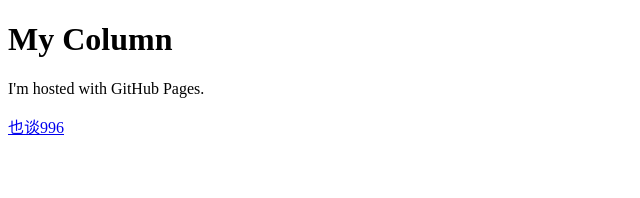
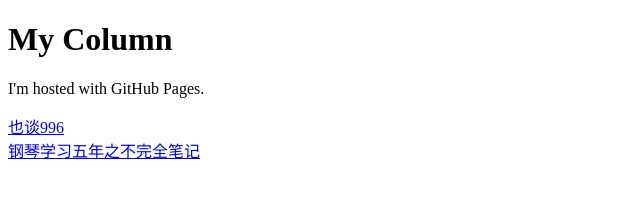
Before and after one commit to shunner/josephyu19850119.github.io, a plain HTML site: page index.html in a window 1280 px wide. Shown: the whole page, without its empty margins (0-640 px from the left). Drawn offline with Linux system fonts and the light colour scheme.

Commit message:
Piano Practice Notes

```diff
--- a/index.html
+++ b/index.html
@@ -4,7 +4,8 @@
 <body>
     <h1>My Column</h1>
     <p>I'm hosted with GitHub Pages.</p>
-    <a href="https://github.com/josephyu19850119/josephyu19850119.github.io/blob/main/996.md">也谈996</a>
+    <a href="https://github.com/josephyu19850119/josephyu19850119.github.io/blob/main/996.md">也谈996</a><br>
+    <a href="https://github.com/josephyu19850119/josephyu19850119.github.io/blob/main/piano_practice_notes.md">钢琴学习五年之不完全笔记</a>
 </body>
 
 </html>
```
Also changed, not shown: 1 other file.
